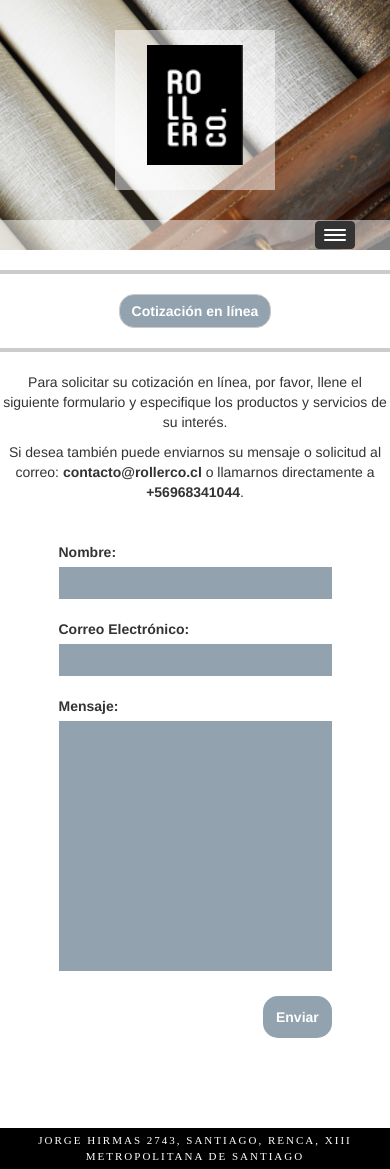
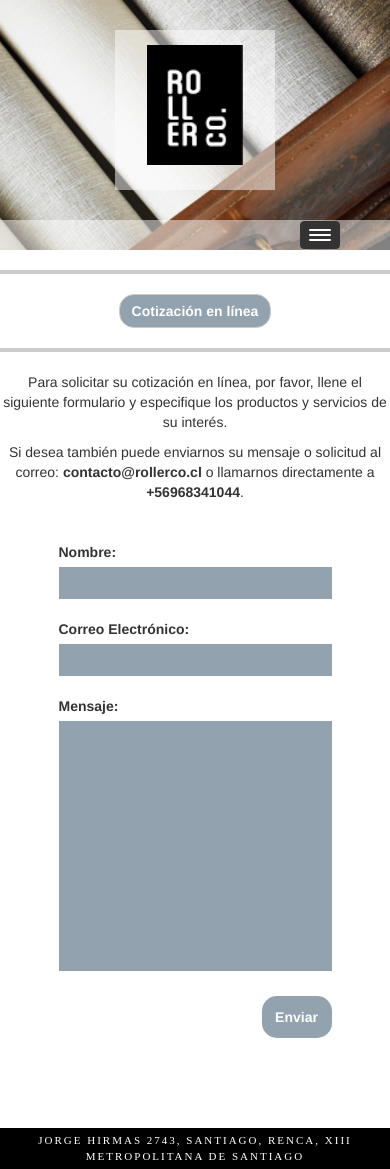
Before and after one commit to iaferrer/cortinas-roller, a Django app: template mainApp/templates/quote.html in a window 390 px wide. Run offline with Django 3.2, Linux system fonts and the light colour scheme; the template is opened without the code that fills it, so the values that code supplies are empty; some libraries are stand-ins or nearby versions.

Commit message:
Ultimos cambios a version mobile

```diff
--- a/mainApp/static/css/style.css
+++ b/mainApp/static/css/style.css
@@ -182,7 +182,7 @@ footer p {
 
 #index-page img,
 #about-page img {
-  width: 50%;
+  width: 65%;
   max-height: none;
 }
 
@@ -258,8 +258,10 @@ footer p {
   resize: none;
 }
 
-#contact-page .btn {
+#contact-page .btn.btn-md,
+#quote-page .btn.btn-md {
   width: 25%;
+  min-width: 70px;
 }
 
 #quote-page .row {
@@ -313,6 +315,10 @@ footer p {
     width: 100%;
     height: 30px;
     margin: auto;
+  }
+
+  .container-fluid>.navbar-collapse, .container-fluid>.navbar-header, .container>.navbar-collapse, .container>.navbar-header {
+    margin: 0;
   }
 
   #top-menu a {
@@ -387,10 +393,6 @@ footer p {
     border-radius: 10px;
   }
 
-  #contact-page .btn {
-    width: 35%;
-  }
-
   #quote-page textarea {
     height: 250px;
   }
@@ -400,7 +402,7 @@ footer p {
   }
 
   .catalogue .row {
-    width: 90%;
+    width: 100%;
     margin-left: auto;
     margin-right: auto;
     margin-bottom: 30px;
--- a/mainApp/templates/contact.html
+++ b/mainApp/templates/contact.html
@@ -82,7 +82,7 @@
               <label for="message">Mensaje:</label><br/>
               <textarea id="message" type="textarea" name="messages"></textarea><br/>
             </div>
-            <input type="submit" value="Enviar" class="btn btn-default btn-quote">
+            <input id="submit_contact" type="submit" value="Enviar" class="btn btn-default btn-quote btn-md">
           </form>
           <img class="back" src="{% static "imgs/Contacto.jpg" %}">
         </div>
--- a/mainApp/templates/quote.html
+++ b/mainApp/templates/quote.html
@@ -80,7 +80,7 @@
               <textarea id="message" type="textarea" name="messages"></textarea><br/>
             </div>
             <div class="action-field">
-              <input type="submit" value="Enviar" class="btn btn-default btn-quote">
+              <input type="submit" value="Enviar" class="btn btn-default btn-quote btn-md">
             </div>
           </form>
         </div>
```
